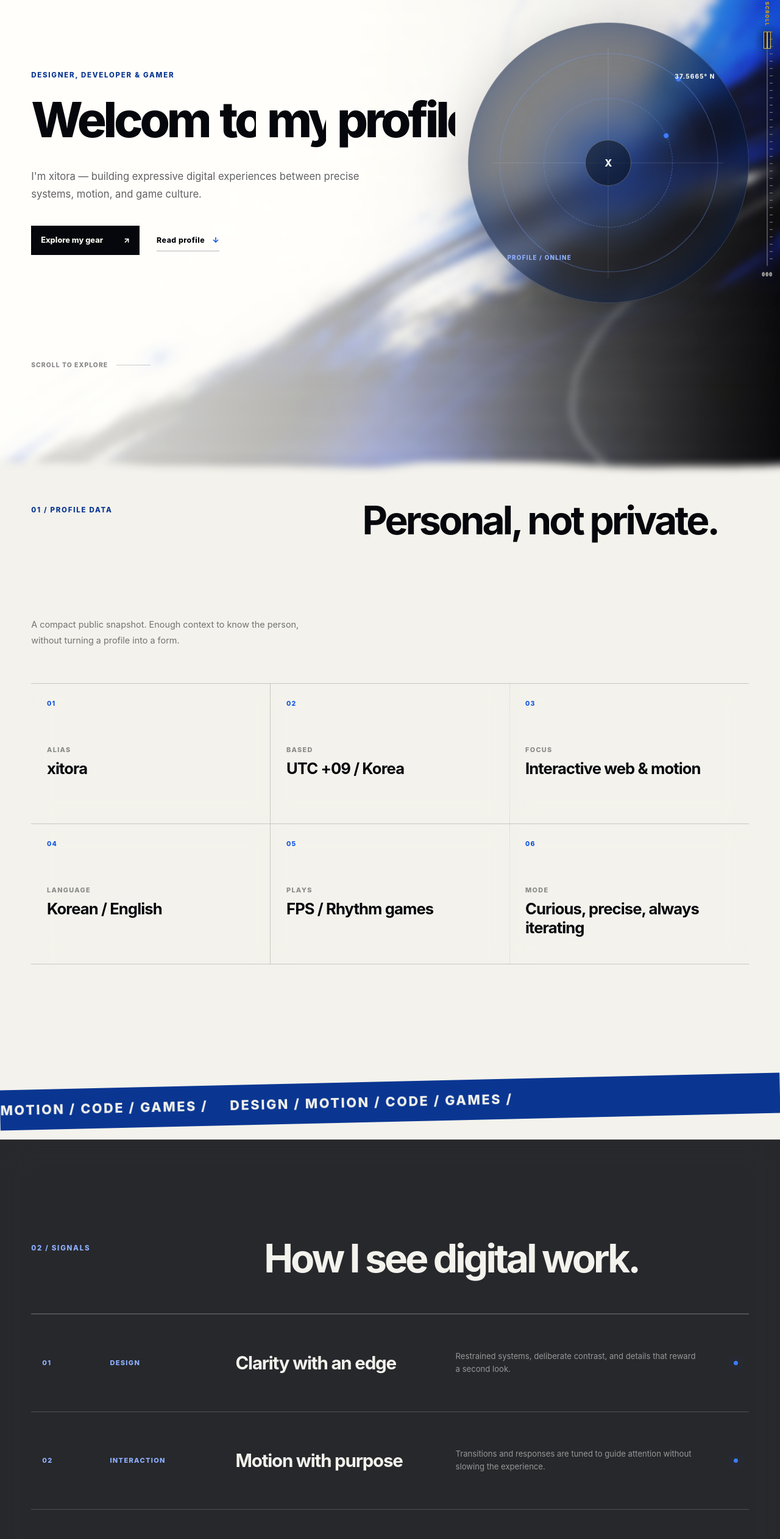
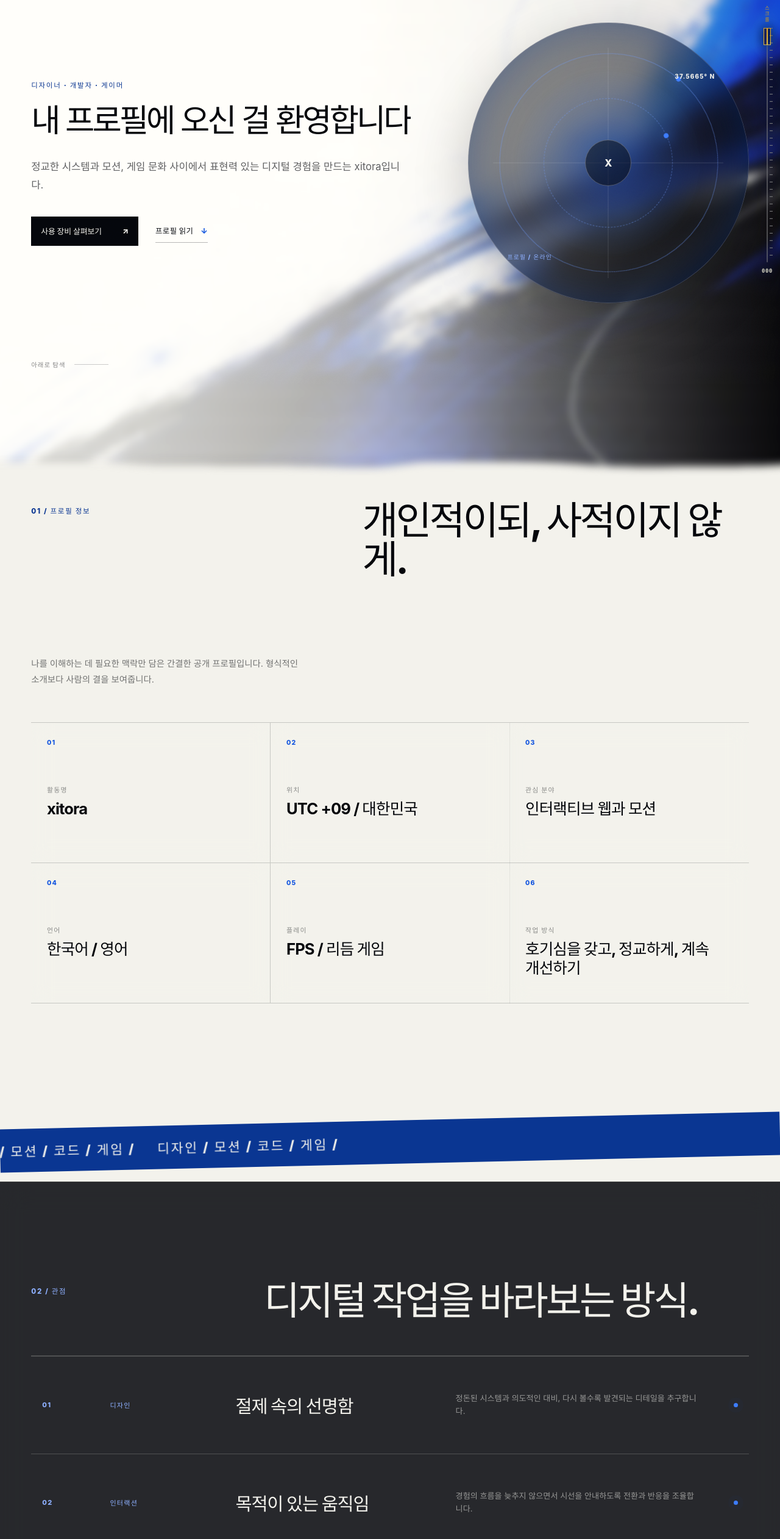
Before and after one commit to xitora/xitora-webmain, a React (Vite) app: page / in a window 1280 px wide. Shown: the part 171-2694 px from the top of the page at 61% size. Built offline with nearby package versions, Linux system fonts and the light colour scheme.

Commit message:
페이지 전환 개선 및 전체 한글화

```diff
--- a/index.html
+++ b/index.html
@@ -1,23 +1,23 @@
 <!doctype html>
-<html lang="en">
+<html lang="ko">
   <head>
     <meta charset="UTF-8" />
     <meta name="viewport" content="width=device-width, initial-scale=1.0" />
     <meta name="theme-color" content="#03050a" />
     <meta
       name="description"
-      content="Welcome to Xitora's profile."
+      content="디자이너이자 개발자인 xitora의 프로필입니다."
     />
-    <meta property="og:title" content="xitora — Designer & Developer" />
+    <meta property="og:title" content="xitora — 디자이너 & 개발자" />
     <meta
       property="og:description"
-      content="Welcome to Xitora's profile."
+      content="디자이너이자 개발자인 xitora의 프로필입니다."
     />
     <meta property="og:type" content="website" />
     <meta property="og:image" content="/assets/profile-art.png" />
     <link rel="icon" type="image/png" href="/assets/profile-art.png" />
     <link rel="apple-touch-icon" href="/assets/profile-art.png" />
-    <title>xitora — Designer & Developer</title>
+    <title>xitora — 디자이너 & 개발자</title>
   </head>
   <body>
     <div id="root"></div>
--- a/src/App.tsx
+++ b/src/App.tsx
@@ -17,32 +17,32 @@ const githubUrl = "https://github.com/xitora";
 type Navigate = (path: string) => void;
 
 const profileFacts = [
-  ["Alias", "xitora"],
-  ["Based", "UTC +09 / Korea"],
-  ["Focus", "Interactive web & motion"],
-  ["Language", "Korean / English"],
-  ["Plays", "FPS / Rhythm games"],
-  ["Mode", "Curious, precise, always iterating"],
+  ["활동명", "xitora"],
+  ["위치", "UTC +09 / 대한민국"],
+  ["관심 분야", "인터랙티브 웹과 모션"],
+  ["언어", "한국어 / 영어"],
+  ["플레이", "FPS / 리듬 게임"],
+  ["작업 방식", "호기심을 갖고, 정교하게, 계속 개선하기"],
 ] as const;
 
 const signals = [
   {
     index: "01",
-    label: "Design",
-    title: "Clarity with an edge",
-    copy: "Restrained systems, deliberate contrast, and details that reward a second look.",
+    label: "디자인",
+    title: "절제 속의 선명함",
+    copy: "정돈된 시스템과 의도적인 대비, 다시 볼수록 발견되는 디테일을 추구합니다.",
   },
   {
     index: "02",
-    label: "Interaction",
-    title: "Motion with purpose",
-    copy: "Transitions and responses are tuned to guide attention without slowing the experience.",
+    label: "인터랙션",
+    title: "목적이 있는 움직임",
+    copy: "경험의 흐름을 늦추지 않으면서 시선을 안내하도록 전환과 반응을 조율합니다.",
   },
   {
     index: "03",
-    label: "Culture",
-    title: "Games shape the rhythm",
-    copy: "FPS precision and rhythm-game timing influence how every interface should feel.",
+    label: "문화",
+    title: "게임이 만드는 리듬",
+    copy: "FPS의 정밀함과 리듬 게임의 타이밍을 인터페이스의 감각으로 연결합니다.",
   },
 ] as const;
 
@@ -150,11 +150,9 @@ function PageMotion({
       gsap.from("[data-intro]", {
         y: 24,
         opacity: 0,
-        filter: "blur(10px)",
         duration: 1.2,
         stagger: 0.085,
         delay: 0.16,
-        clearProps: "filter",
         ease: "power3.out",
       });
 
@@ -184,9 +182,7 @@ function PageMotion({
         gsap.from(element, {
           y: 58,
           opacity: 0,
-          filter: "blur(12px)",
           duration: 1.15,
-          clearProps: "filter",
           ease: "power3.out",
           scrollTrigger: {
             trigger: element,
@@ -433,13 +429,13 @@ function CyberScrollbar() {
   }, []);
 
   return (
-    <aside className="cyber-scrollbar" aria-label="Page scroll position">
-      <span className="cyber-scrollbar__label">SCROLL</span>
+    <aside className="cyber-scrollbar" aria-label="페이지 스크롤 위치">
+      <span className="cyber-scrollbar__label">스크롤</span>
       <button
         className="cyber-scrollbar__rail"
         ref={railRef}
         type="button"
-        aria-label="Drag or click to scroll"
+        aria-label="드래그하거나 클릭해 스크롤"
       >
         <span className="cyber-scrollbar__progress" />
         <span className="cyber-scrollbar__thumb" />
@@ -465,9 +461,9 @@ function HomePage({ onNavigate }: { onNavigate: Navigate }) {
 
       <header className="topbar" data-intro>
         <Mark onNavigate={onNavigate} />
-        <nav aria-label="Primary navigation">
+        <nav aria-label="주요 메뉴">
           <InternalLink href="/gear" onNavigate={onNavigate}>
-            Gear
+            장비
           </InternalLink>
           <a href={githubUrl} target="_blank" rel="noreferrer">
             GitHub ↗
@@ -479,18 +475,18 @@ function HomePage({ onNavigate }: { onNavigate: Navigate }) {
         <section className="home-hero" id="top">
           <div className="home-copy">
             <p className="eyebrow" data-intro>
-              Designer, developer &amp; gamer
+              디자이너 · 개발자 · 게이머
             </p>
-            <h1 aria-label="Welcome to my profile">
-              {["Welcome", "to", "my", "profile"].map((word) => (
+            <h1 aria-label="내 프로필에 오신 걸 환영합니다">
+              {["내", "프로필에", "오신", "걸", "환영합니다"].map((word) => (
                 <span className="hero-word-mask" key={word}>
                   <span data-word>{word}</span>
                 </span>
               ))}
             </h1>
             <p className="home-description" data-intro>
-              I&apos;m xitora — building expressive digital experiences
-              between precise systems, motion, and game culture.
+              정교한 시스템과 모션, 게임 문화 사이에서 표현력 있는 디지털
+              경험을 만드는 xitora입니다.
             </p>
             <div className="home-links" data-intro>
               <InternalLink
@@ -498,10 +494,10 @@ function HomePage({ onNavigate }: { onNavigate: Navigate }) {
                 href="/gear"
                 onNavigate={onNavigate}
               >
-                Explore my gear <span>↗</span>
+                사용 장비 살펴보기 <span>↗</span>
               </InternalLink>
               <a className="text-link" href="#profile">
-                Read profile <span>↓</span>
+                프로필 읽기 <span>↓</span>
               </a>
             </div>
           </div>
@@ -513,21 +509,21 @@ function HomePage({ onNavigate }: { onNavigate: Navigate }) {
             <div className="hero-system__axis hero-system__axis--y" />
             <div className="hero-system__core">X</div>
             <span className="hero-system__coordinate">37.5665° N</span>
-            <span className="hero-system__status">PROFILE / ONLINE</span>
+            <span className="hero-system__status">프로필 / 온라인</span>
           </div>
           <a className="scroll-cue" href="#profile" data-intro>
-            <span>Scroll to explore</span>
+            <span>아래로 탐색</span>
             <i />
           </a>
         </section>
 
         <section className="profile-section" id="profile">
           <div className="section-heading" data-reveal>
-            <p className="section-index">01 / PROFILE DATA</p>
-            <h2>Personal, not private.</h2>
+            <p className="section-index">01 / 프로필 정보</p>
+            <h2>개인적이되, 사적이지 않게.</h2>
             <p>
-              A compact public snapshot. Enough context to know the person,
-              without turning a profile into a form.
+              나를 이해하는 데 필요한 맥락만 담은 간결한 공개 프로필입니다.
+              형식적인 소개보다 사람의 결을 보여줍니다.
             </p>
           </div>
           <div className="section-rule" data-line />
@@ -549,15 +545,15 @@ function HomePage({ onNavigate }: { onNavigate: Navigate }) {
 
         <div className="kinetic-strip" aria-hidden="true">
           <div>
-            <span>DESIGN / MOTION / CODE / GAMES /</span>
-            <span>DESIGN / MOTION / CODE / GAMES /</span>
+            <span>디자인 / 모션 / 코드 / 게임 /</span>
+            <span>디자인 / 모션 / 코드 / 게임 /</span>
           </div>
         </div>
 
         <section className="signals-section" id="signals">
           <div className="section-heading section-heading--compact" data-reveal>
-            <p className="section-index">02 / SIGNALS</p>
-            <h2>How I see digital work.</h2>
+            <p className="section-index">02 / 관점</p>
+            <h2>디지털 작업을 바라보는 방식.</h2>
           </div>
           <div className="section-rule" data-line />
           <div className="signal-list">
@@ -574,18 +570,18 @@ function HomePage({ onNavigate }: { onNavigate: Navigate }) {
         </section>
 
         <section className="closing-section" data-reveal>
-          <p className="section-index">03 / NEXT</p>
-          <h2>See the tools behind the play.</h2>
+          <p className="section-index">03 / 다음</p>
+          <h2>사용하는 장비를 확인해보세요.</h2>
           <div className="closing-section__actions">
             <InternalLink
               className="primary-link primary-link--blue"
               href="/gear"
               onNavigate={onNavigate}
             >
-              Open equipment list <span>↗</span>
+              장비 목록 열기 <span>↗</span>
             </InternalLink>
             <a className="text-link" href={githubUrl} target="_blank" rel="noreferrer">
-              GitHub profile <span>↗</span>
+              GitHub 프로필 <span>↗</span>
             </a>
           </div>
         </section>
@@ -593,7 +589,7 @@ function HomePage({ onNavigate }: { onNavigate: Navigate }) {
 
       <footer className="page-footer" data-reveal>
         <span>© 2026 xitora.cc</span>
-        <a href="#top">Back to top ↑</a>
+        <a href="#top">맨 위로 ↑</a>
       </footer>
     </section>
   );
@@ -612,9 +608,9 @@ function GearPage({ onNavigate }: { onNavigate: Navigate }) {
 
       <header className="topbar topbar--light" data-intro>
         <Mark onNavigate={onNavigate} />
-        <nav aria-label="Primary navigation">
+        <nav aria-label="주요 메뉴">
           <InternalLink href="/" onNavigate={onNavigate}>
-            Home
+            홈
           </InternalLink>
           <a href={githubUrl} target="_blank" rel="noreferrer">
             GitHub ↗
@@ -625,15 +621,15 @@ function GearPage({ onNavigate }: { onNavigate: Navigate }) {
       <main className="gear-main">
         <div className="gear-heading">
           <p className="eyebrow eyebrow--light" data-intro>
-            Equipment archive
+            장비 아카이브
           </p>
-          <h1 data-intro>My gear</h1>
+          <h1 data-intro>나의 장비</h1>
           <p data-intro>
-            A living list of the equipment currently in use.
+            현재 사용 중인 장비를 계속 업데이트하는 목록입니다.
           </p>
         </div>
 
-        <div className="gear-list" aria-label="Equipment list">
+        <div className="gear-list" aria-label="장비 목록">
           {gearItems.map((item) => (
             <article className="gear-row" key={item.category} data-gear>
               <span className="gear-row__index">{item.index}</span>
@@ -651,9 +647,9 @@ function GearPage({ onNavigate }: { onNavigate: Navigate }) {
       </main>
 
       <footer className="page-footer page-footer--light" data-intro>
-        <span>Last updated — 2026.08.01</span>
+        <span>최종 업데이트 — 2026.08.01</span>
         <InternalLink href="/" onNavigate={onNavigate}>
-          ← Back home
+          ← 홈으로 돌아가기
         </InternalLink>
       </footer>
     </section>
@@ -670,6 +666,17 @@ function App() {
   const transitionRef = useRef<HTMLDivElement>(null);
   const transitionRunningRef = useRef(false);
   const isGearPage = path === "/gear";
+
+  useEffect(() => {
+    [
+      "/assets/home-background-soft.jpg",
+      "/assets/gear-background-soft.jpg",
+      "/assets/transition-brush-wipe.png",
+    ].forEach((source) => {
+      const image = new Image();
+      image.src = source;
+    });
+  }, []);
 
   const navigate = useCallback((nextPath: string, pushHistory = true) => {
     const normalizedPath = nextPath.replace(/\/+$/, "") || "/";
@@ -694,11 +701,15 @@ function App() {
       "(prefers-reduced-motion: reduce)",
     ).matches;
     const transition = transitionRef.current;
-    const transitionArt = transition?.querySelector<HTMLElement>(
-      "[data-transition-art]",
+    const transitionWash = transition?.querySelector<HTMLElement>(
+      "[data-transition-wash]",
     );
 
-    if (reduceMotion || !transition || !transitionArt) {
+    if (
+      reduceMotion ||
+      !transition ||
+      !transitionWash
+    ) {
       updatePage();
       return;
     }
@@ -706,7 +717,11 @@ function App() {
     transitionRunningRef.current = true;
     transition.dataset.tone =
       normalizedPath === "/gear" ? "dark" : "light";
-    const direction = normalizedPath === "/gear" ? 1 : -1;
+    const duration = 1.24;
+    const brushOffset = Math.min(
+      380,
+      Math.max(220, window.innerHeight * 0.37),
+    );
 
     gsap
       .timeline({
@@ -717,29 +732,29 @@ function App() {
       .set(transition, {
         autoAlpha: 1,
       })
-      .set(transitionArt, {
+      .set(transitionWash, {
         force3D: true,
-        rotate: direction * 1.2,
-        scale: 1.04,
-        xPercent: -50 + direction * 2,
-        yPercent: 50,
+        y: window.innerHeight - brushOffset,
       })
       .to(
-        transitionArt,
+        transitionWash,
         {
-          rotate: direction * -0.8,
-          scale: 1,
-          xPercent: -50 - direction * 2,
-          yPercent: -50,
-          duration: 1.42,
-          ease: "power4.inOut",
+          y: -brushOffset,
+          duration,
+          ease: "sine.inOut",
         },
         0,
       )
-      .add(updatePage, 0.71)
-      .set(transition, {
-        autoAlpha: 0,
-      });
+      .add(updatePage, duration)
+      .to(
+        transition,
+        {
+          autoAlpha: 0,
+          duration: 0.26,
+          ease: "sine.out",
+        },
+        duration,
+      );
   }, []);
 
   useEffect(() => {
@@ -751,8 +766,8 @@ function App() {
 
   useEffect(() => {
     document.title = isGearPage
-      ? "Gear — xitora"
-      : "xitora — Designer & Developer";
+      ? "장비 — xitora"
+      : "xitora — 디자이너 & 개발자";
   }, [isGearPage]);
 
   return (
@@ -806,8 +821,8 @@ function App() {
       )}
       <div className="page-transition" ref={transitionRef} aria-hidden="true">
         <div
-          className="page-transition__art"
-          data-transition-art
+          className="page-transition__wash"
+          data-transition-wash
         />
       </div>
       <CyberScrollbar />
--- a/src/data/gear.ts
+++ b/src/data/gear.ts
@@ -9,49 +9,49 @@ export interface GearItem {
 export const gearItems: GearItem[] = [
   {
     index: "01",
-    category: "Mouse",
+    category: "마우스",
     name: "VXE MAD R MAJOR+",
     detail: "-",
   },
   {
     index: "02",
-    category: "Keyboard",
+    category: "키보드",
     name: "우팅 60HE+",
-    detail: "Geonworks Raptor HE switches",
+    detail: "Geonworks Raptor HE 스위치",
   },
   {
     index: "03",
-    category: "Mouse pad",
+    category: "마우스패드",
     name: "겜용이 GB5050 브레이킹",
     detail: "-",
   },
   {
     index: "04",
-    category: "In-ear monitors",
+    category: "이어폰",
     name: "수월우 카토",
-    detail: "Cable: Moondrop Line K",
+    detail: "케이블: Moondrop Line K",
   },
   {
     index: "05",
-    category: "Microphone",
+    category: "마이크",
     name: "슈어 SM7B",
     detail: "-",
   },
   {
     index: "06",
-    category: "Audio interface",
+    category: "오디오 인터페이스",
     name: "오디언트 ID14 mk2",
     detail: "-",
   },
   {
     index: "07",
-    category: "Mic preamp",
+    category: "마이크 프리앰프",
     name: "트리톤 FetHead Germanium",
     detail: "-",
   },
   {
     index: "08",
-    category: "Speakers",
+    category: "스피커",
     name: "에디파이어 MR4",
     detail: "-",
   },
--- a/src/styles.css
+++ b/src/styles.css
@@ -305,9 +305,9 @@ img {
   flex-wrap: nowrap;
   gap: 0.22em;
   margin: 20px 0 0;
-  font-size: clamp(1.55rem, 6.25vw, 5.3rem);
+  font-size: clamp(1.3rem, 4.1vw, 4.6rem);
   font-weight: 770;
-  letter-spacing: -0.065em;
+  letter-spacing: -0.075em;
   line-height: 0.98;
   white-space: nowrap;
 }
@@ -1023,19 +1023,58 @@ img {
   overflow: hidden;
   visibility: hidden;
   opacity: 0;
-  pointer-events: none;
+  pointer-events: auto;
   will-change: opacity, visibility;
 }
 
-.page-transition__art {
+.page-transition__wash {
+  --transition-brush-height: clamp(440px, 74vh, 760px);
+  --transition-brush-offset: clamp(220px, 37vh, 380px);
+
   position: absolute;
-  top: 50%;
-  left: 50%;
-  width: max(116vw, 169vh);
-  aspect-ratio: 941 / 1672;
-  background: url("/assets/transition-brush-wipe.png") center / 100% 100%
-    no-repeat;
+  top: 0;
+  left: 0;
+  width: 100%;
+  height: calc(100% + var(--transition-brush-offset));
+  background-position: center;
+  background-repeat: no-repeat;
+  transform-origin: center;
+  backface-visibility: hidden;
   will-change: transform;
+}
+
+.page-transition[data-tone="light"] .page-transition__wash {
+  background-image:
+    url("/assets/transition-brush-wipe.png"),
+    linear-gradient(
+      to bottom,
+      transparent 0 var(--transition-brush-offset),
+      #eef1f5 var(--transition-brush-offset),
+      #d4def0 100%
+    );
+  background-position:
+    center top,
+    center;
+  background-size:
+    122vw var(--transition-brush-height),
+    100% 100%;
+}
+
+.page-transition[data-tone="dark"] .page-transition__wash {
+  background-image:
+    url("/assets/transition-brush-wipe.png"),
+    linear-gradient(
+      to bottom,
+      transparent 0 var(--transition-brush-offset),
+      #0c1427 var(--transition-brush-offset),
+      #020307 100%
+    );
+  background-position:
+    center top,
+    center;
+  background-size:
+    122vw var(--transition-brush-height),
+    100% 100%;
 }
 
 @keyframes orbit-spin {
@@ -1184,7 +1223,7 @@ img {
 
   .home-copy h1 {
     gap: 0.18em;
-    font-size: clamp(1.42rem, 7.6vw, 2.85rem);
+    font-size: clamp(1.2rem, 6.4vw, 2.85rem);
   }
 
   .home-description {
@@ -1357,7 +1396,7 @@ img {
   }
 
   .home-copy h1 {
-    font-size: clamp(1.28rem, 7.15vw, 1.75rem);
+    font-size: clamp(1.15rem, 6vw, 1.75rem);
   }
 
   .primary-link {
```
